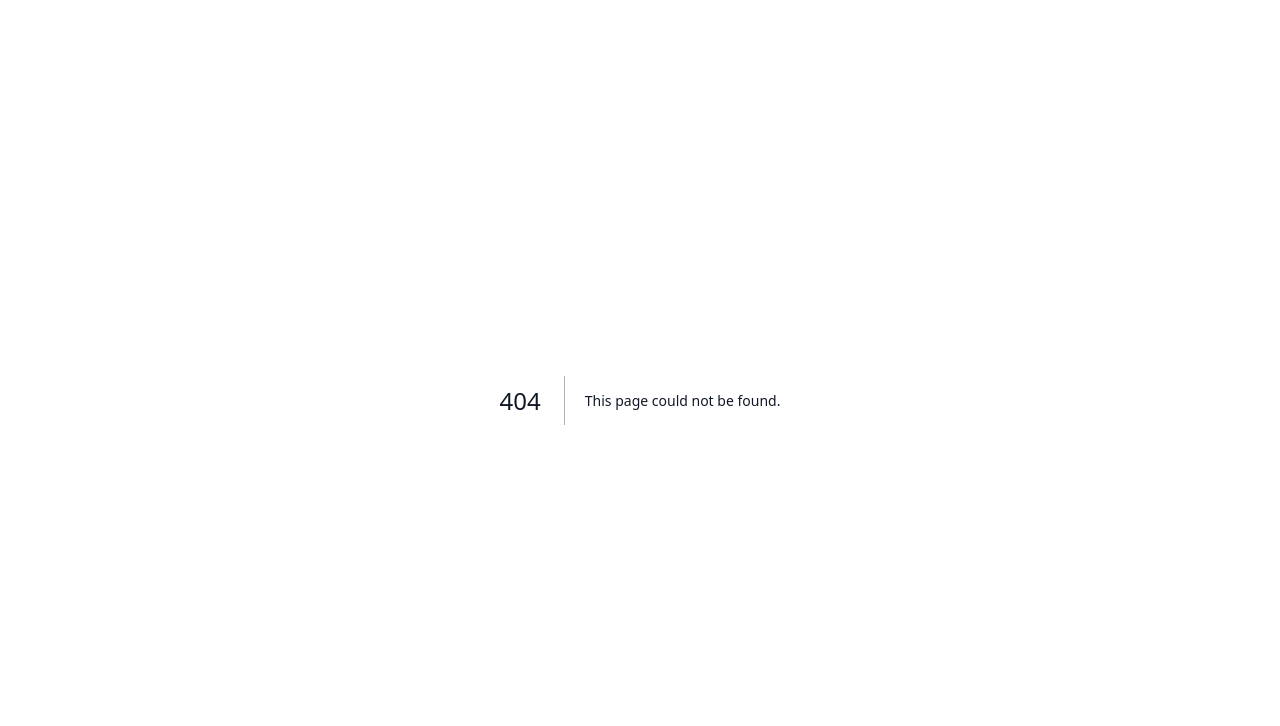
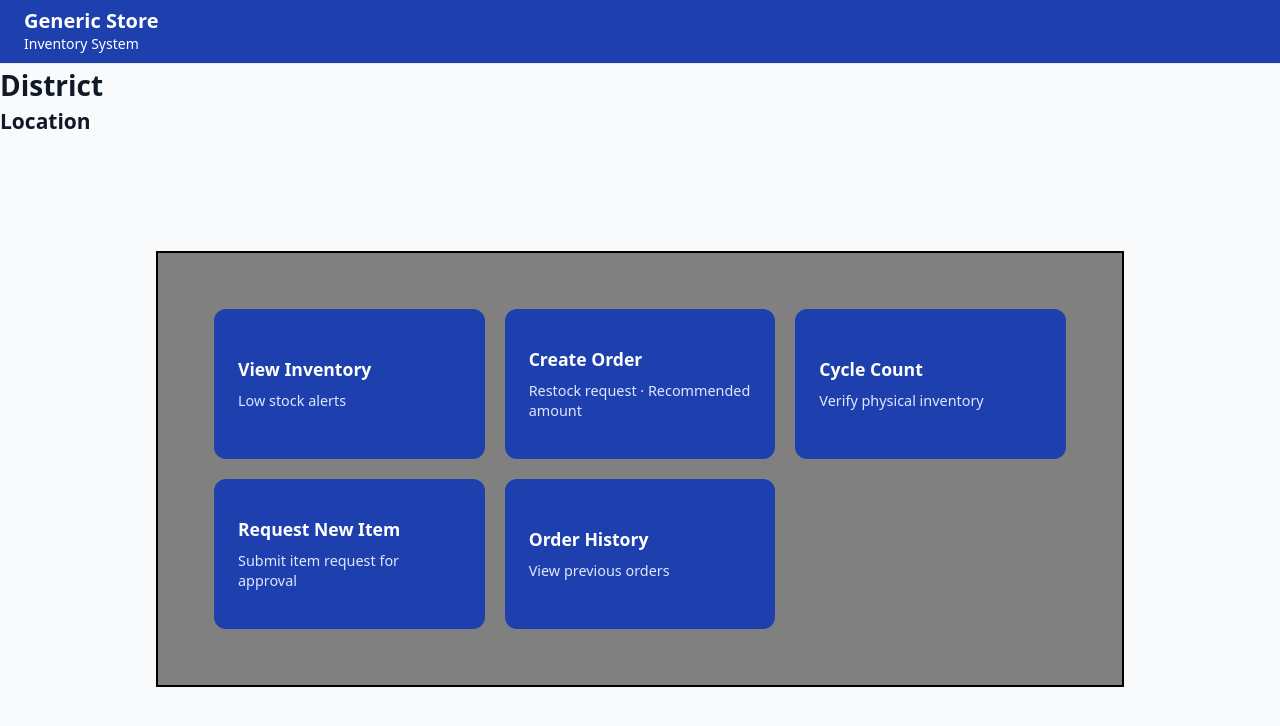
Before and after one commit to SkylerDenlinger/InventoryManagementV1, a Next.js app in the folder client/: page /Districts/district/location in a window 1280 px wide. Before the commit this address had no page. Shown: the top 726 px of the page. Built offline with nearby package versions, Linux system fonts and the light colour scheme.

Commit message:
Fixed auto routing from login page

```diff
--- /dev/null
+++ b/client/app/Districts/district/location/page.tsx
@@ -0,0 +1,70 @@
+import styles from "./page.module.css";
+import Link from "next/link";
+import Header from "@/components/Header";
+
+type PageProps = {
+    params: {
+        districtId: string;
+        locationId: string;
+    };
+};
+
+export default function LocationPage({ params }: PageProps) {
+    const { districtId, locationId } = params;
+
+    return (
+        <div className={styles.pageWrapper}>
+            <Header />
+
+            <div>
+                <h1>District {districtId}</h1>
+                <h2>Location {locationId}</h2>
+            </div>
+
+            <main className={styles.pageDiv}>
+                <div className={styles.background}>
+                    <div className={styles.actionsGrid}>
+                        <Link href="/Districts/Locations/Inventory" className={styles.link}>
+                            <button className={styles.actionButton}>
+                                View Inventory
+                                <span className={styles.subtext}>Low stock alerts</span>
+                            </button>
+                        </Link>
+                        <Link href="/Districts/Locations/CreateOrder" className={styles.link}>
+                            <button className={styles.actionButton}>
+                                Create Order
+                                <span className={styles.subtext}>
+                                    Restock request · Recommended amount
+                                </span>
+                            </button>
+                        </Link>
+                        <Link href="/Districts/Locations/CycleCount" className={styles.link}>
+                            <button className={styles.actionButton}>
+                                Cycle Count
+                                <span className={styles.subtext}>
+                                    Verify physical inventory
+                                </span>
+                            </button>
+                        </Link>
+                        <Link href="/Districts/Locations/RequestItem" className={styles.link}>
+                            <button className={styles.actionButton}>
+                                Request New Item
+                                <span className={styles.subtext}>
+                                    Submit item request for approval
+                                </span>
+                            </button>
+                        </Link>
+                        <Link href="/Districts/Locations/OrderHistory" className={styles.link}>
+                            <button className={styles.actionButton}>
+                                Order History
+                                <span className={styles.subtext}>
+                                    View previous orders
+                                </span>
+                            </button>
+                        </Link>
+                    </div>
+                </div>
+            </main>
+        </div>
+    );
+}
```
Also changed, not shown: client/app/Districts/district/page.tsx (deleted, +0 -56 lines), client/app/login/page.tsx (+8 -2 lines), client/app/Districts/district/location/page.module.css (renamed from client/app/Districts/district/page.module.css).
